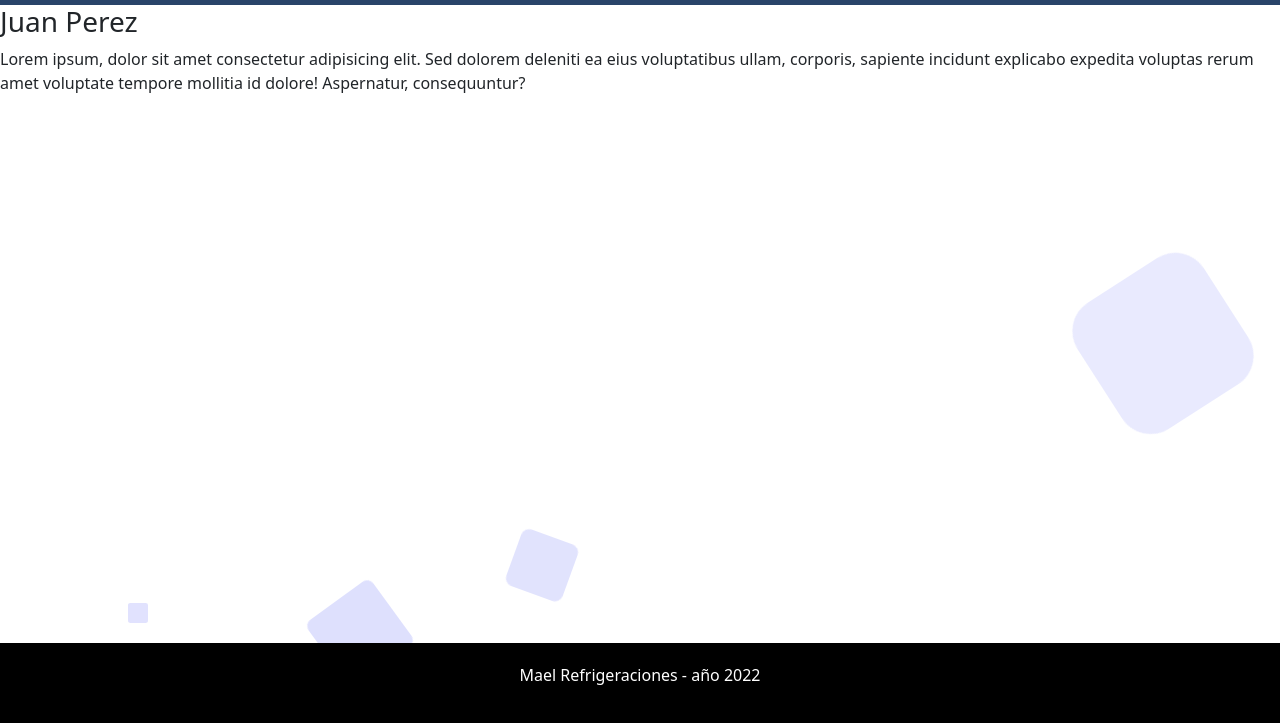
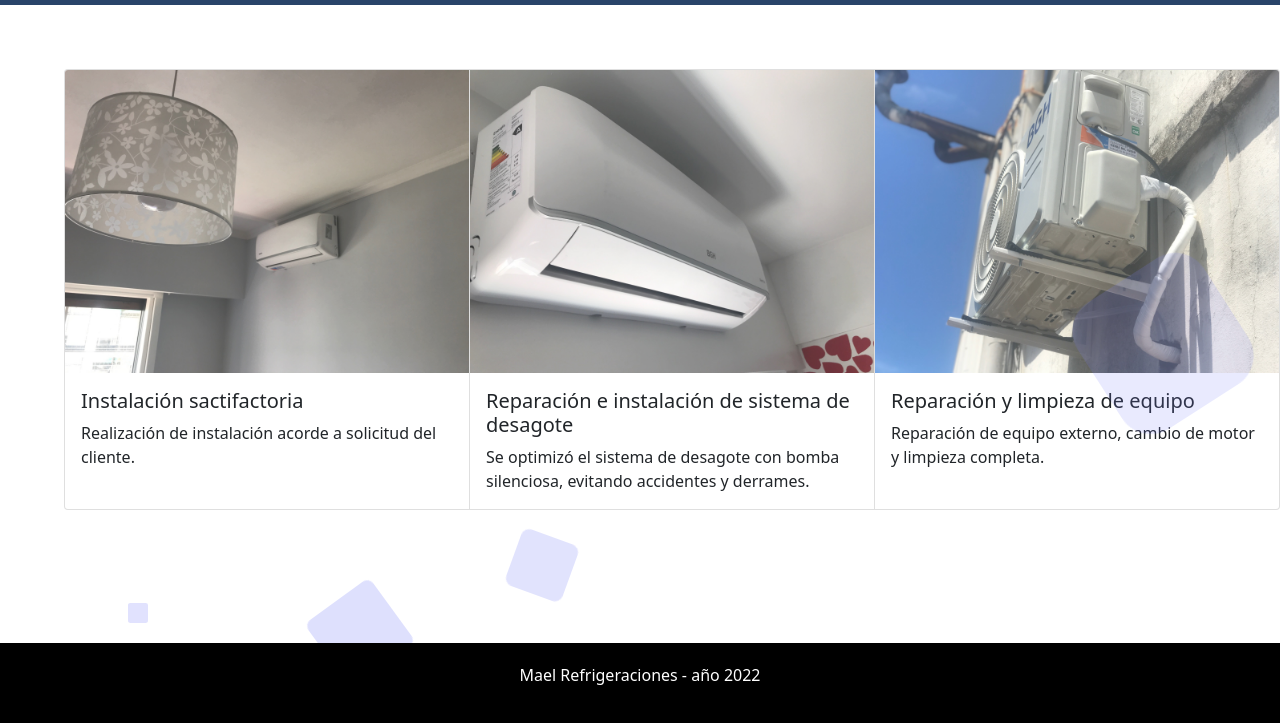
Before and after one commit to GabrielLubo/PreEntrega2_Lubo_Gabriel, a plain HTML site: page experiencias.html in a window 1280 px wide. Shown: the part 77-800 px from the top of the page. Drawn offline with Linux system fonts and the light colour scheme.

Commit message:
agregue card en experiencias

```diff
--- a/experiencias.html
+++ b/experiencias.html
@@ -42,19 +42,33 @@
     </header>
 
     <body>
-        <section class="experiencias">
-            <div class="caja">
-                <div class="perfil">
 
-                </div>
-                <div class="usuario">
-                    <h3>Juan Perez</h3>
-                </div>
+        <div class="card-group" style="max-width: 100rem; margin-top: 5%; margin-left: 5%;">
+
+            <div class="card">
+              <img class="card-img-top" src="Imagenes/imagen6.JPG" alt="Card image cap">
+              <div class="card-body">
+                <h5 class="card-title">Instalación sactifactoria</h5>
+                <p class="card-text">Realización de instalación acorde a solicitud del cliente.</p>
+              </div>
             </div>
-            <p>Lorem ipsum, dolor sit amet consectetur adipisicing elit.
-                Sed dolorem deleniti ea eius voluptatibus ullam, corporis, sapiente incidunt explicabo expedita voluptas
-                rerum amet voluptate tempore mollitia id dolore! Aspernatur, consequuntur?</p>
-        </section>
+
+            <div class="card">
+              <img class="card-img-top" src="Imagenes/Imagen5.JPG" alt="Card image cap">
+              <div class="card-body">
+                <h5 class="card-title">Reparación e instalación de sistema de desagote</h5>
+                <p class="card-text">Se optimizó el sistema de desagote con bomba silenciosa, evitando accidentes y derrames.</p>
+              </div>
+            </div>
+            <div class="card">
+              <img class="card-img-top" src="Imagenes/Imagen10.jpg" alt="Card image cap">
+              <div class="card-body">
+                <h5 class="card-title">Reparación y limpieza de equipo</h5>
+                <p class="card-text">Reparación de equipo externo, cambio de motor y limpieza completa.</p>
+              </div>
+            </div>
+          </div>
+
         <div class="area">
             <ul class="circles">
                 <li></li>
```
Also changed, not shown: Imagenes/Imagen10.jpg (added), Imagenes/Imagen9.JPG (added), Imagenes/imagen5.JPG (added), Imagenes/imagen6.JPG (added).
